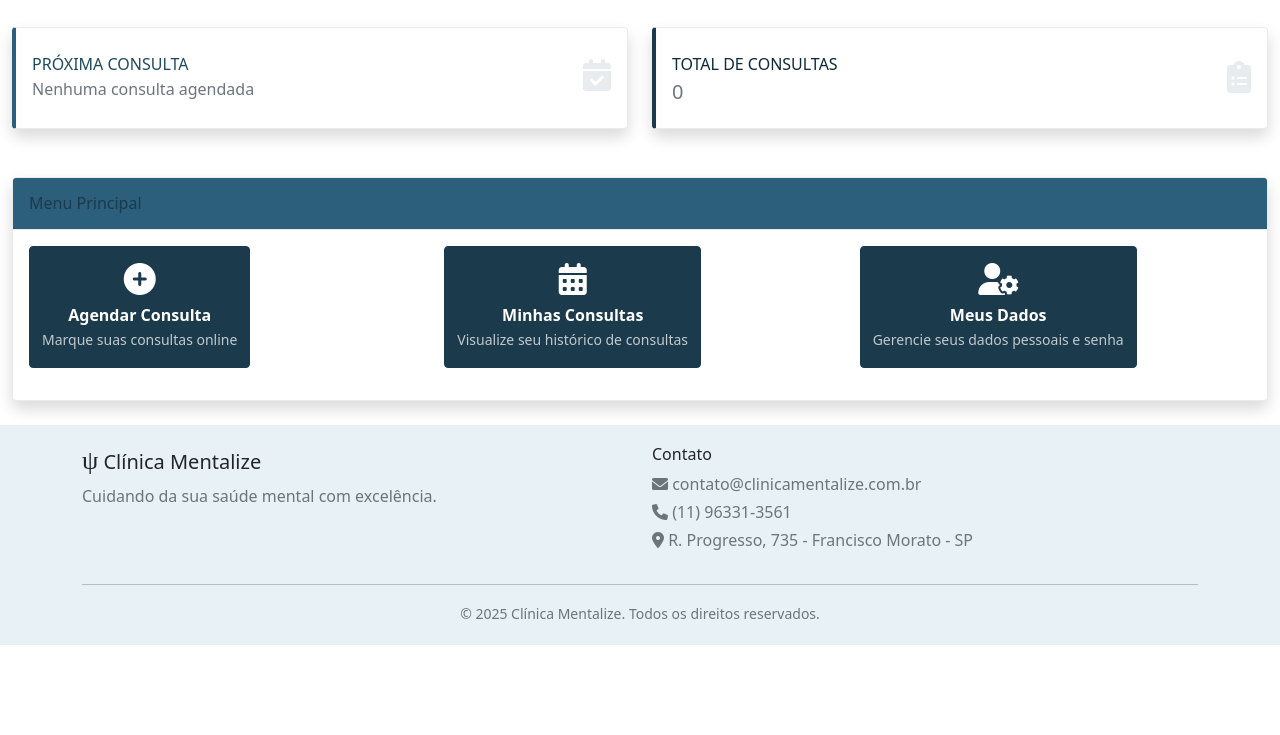
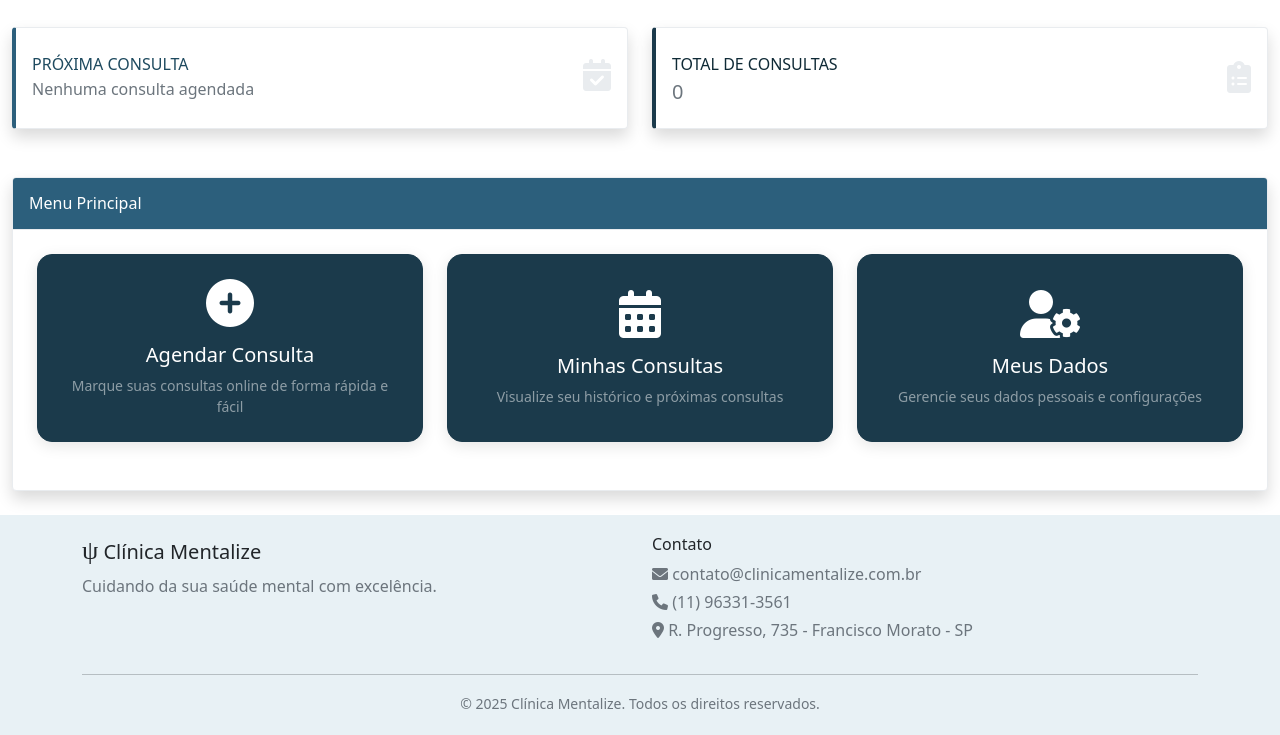
Before and after one commit to natachasiqueira/clinicamentalize, a Flask app: page /paciente/dashboard in a window 1280 px wide. Shown: the part 142-877 px from the top of the page. Before the commit the page ends 787 px from the top, so only its background shows below. Run offline with Flask 3, Linux system fonts and the light colour scheme; a user stored in the database is signed in; tables that the repository leaves empty hold one stand-in row (values such as "Sample post"); some libraries are stand-ins or nearby versions.

Commit message:
Melhorias no front.

```diff
--- a/app/templates/admin/agendamentos.html
+++ b/app/templates/admin/agendamentos.html
@@ -98,7 +98,7 @@
                         <h6 class="text-primary mb-0">
                             <i class="fas fa-list"></i> Resultados
                         </h6>
-                        <span class="badge bg-info">{{ agendamentos|length }} agendamentos encontrados</span>
+                        <span class="badge bg-dark">{{ agendamentos|length }} agendamentos encontrados</span>
                     </div>
 
                     {% if agendamentos %}
--- a/app/templates/admin/listar_pacientes.html
+++ b/app/templates/admin/listar_pacientes.html
@@ -75,7 +75,7 @@
                         <h6 class="text-primary mb-0">
                             <i class="fas fa-list"></i> Resultados
                         </h6>
-                        <span class="badge bg-info">{{ pacientes|length }} pacientes encontrados</span>
+                        <span class="badge bg-dark">{{ pacientes|length }} pacientes encontrados</span>
                     </div>
 
                     {% if pacientes %}
--- a/app/templates/admin/listar_psicologos.html
+++ b/app/templates/admin/listar_psicologos.html
@@ -75,7 +75,7 @@
                         <h6 class="text-primary mb-0">
                             <i class="fas fa-list"></i> Resultados
                         </h6>
-                        <span class="badge bg-info">{{ psicologos|length }} psicólogos encontrados</span>
+                        <span class="badge bg-dark">{{ psicologos|length }} psicólogos encontrados</span>
                     </div>
 
                     {% if psicologos %}
--- a/app/templates/base.html
+++ b/app/templates/base.html
@@ -198,6 +198,20 @@
             color: var(--white);
         }
 
+        .card-header h6, .card-header .font-weight-bold, .card-header .text-primary {
+            color: var(--white) !important;
+        }
+
+        /* Efeitos hover para botões do Menu Principal */
+        .btn-primary:hover {
+            transform: translateY(-5px);
+            box-shadow: 0 8px 25px rgba(0,0,0,0.2) !important;
+        }
+
+        .btn-primary:active {
+            transform: translateY(-2px);
+        }
+
         /* Bordas laterais dos cards */
         .border-left-primary { border-left: 0.25rem solid var(--primary-color) !important; }
         .border-left-success { border-left: 0.25rem solid var(--secondary-color) !important; }
--- a/app/templates/paciente/dashboard.html
+++ b/app/templates/paciente/dashboard.html
@@ -75,27 +75,33 @@
                 <div class="card-header py-3">
                     <h6 class="m-0 font-weight-bold text-primary">Menu Principal</h6>
                 </div>
-                <div class="card-body">
-                    <div class="row">
-                        <div class="col-md-4 mb-3">
-                            <button type="button" class="btn btn-primary btn-block py-3" data-bs-toggle="modal" data-bs-target="#modalAgendamento">
-                                <i class="fas fa-plus-circle fa-2x mb-2"></i><br>
-                                <strong>Agendar Consulta</strong><br>
-                                <small class="text-light opacity-75">Marque suas consultas online</small>
+                <div class="card-body p-4">
+                    <div class="row justify-content-center">
+                        <div class="col-lg-4 col-md-6 mb-4">
+                            <button type="button" class="btn btn-primary w-100 py-4 px-4 h-100 d-flex flex-column justify-content-center align-items-center"
+                                    data-bs-toggle="modal" data-bs-target="#modalAgendamento"
+                                    style="min-height: 180px; border-radius: 15px; box-shadow: 0 4px 15px rgba(0,0,0,0.1); transition: all 0.3s ease;">
+                                <i class="fas fa-plus-circle fa-3x mb-3" style="color: white;"></i>
+                                <h5 class="mb-2 text-white font-weight-bold">Agendar Consulta</h5>
+                                <p class="text-center text-white-50 mb-0 small">Marque suas consultas online de forma rápida e fácil</p>
                             </button>
                         </div>
-                        <div class="col-md-4 mb-3">
-                            <a href="{{ url_for('paciente.agendamentos') }}" class="btn btn-primary btn-block py-3">
-                                <i class="fas fa-calendar-alt fa-2x mb-2"></i><br>
-                                <strong>Minhas Consultas</strong><br>
-                                <small class="text-light opacity-75">Visualize seu histórico de consultas</small>
+                        <div class="col-lg-4 col-md-6 mb-4">
+                            <a href="{{ url_for('paciente.agendamentos') }}"
+                               class="btn btn-primary w-100 py-4 px-4 h-100 d-flex flex-column justify-content-center align-items-center text-decoration-none"
+                               style="min-height: 180px; border-radius: 15px; box-shadow: 0 4px 15px rgba(0,0,0,0.1); transition: all 0.3s ease;">
+                                <i class="fas fa-calendar-alt fa-3x mb-3" style="color: white;"></i>
+                                <h5 class="mb-2 text-white font-weight-bold">Minhas Consultas</h5>
+                                <p class="text-center text-white-50 mb-0 small">Visualize seu histórico e próximas consultas</p>
                             </a>
                         </div>
-                        <div class="col-md-4 mb-3">
-                            <a href="{{ url_for('paciente.perfil') }}" class="btn btn-primary btn-block py-3">
-                                <i class="fas fa-user-cog fa-2x mb-2"></i><br>
-                                <strong>Meus Dados</strong><br>
-                                <small class="text-light opacity-75">Gerencie seus dados pessoais e senha</small>
+                        <div class="col-lg-4 col-md-6 mb-4">
+                            <a href="{{ url_for('paciente.perfil') }}"
+                               class="btn btn-primary w-100 py-4 px-4 h-100 d-flex flex-column justify-content-center align-items-center text-decoration-none"
+                               style="min-height: 180px; border-radius: 15px; box-shadow: 0 4px 15px rgba(0,0,0,0.1); transition: all 0.3s ease;">
+                                <i class="fas fa-user-cog fa-3x mb-3" style="color: white;"></i>
+                                <h5 class="mb-2 text-white font-weight-bold">Meus Dados</h5>
+                                <p class="text-center text-white-50 mb-0 small">Gerencie seus dados pessoais e configurações</p>
                             </a>
                         </div>
                     </div>
```
Also changed, not shown: app/templates/admin/dashboard.html (+8 -8 lines), app/templates/psicologo/prontuarios.html (+15 -15 lines).
